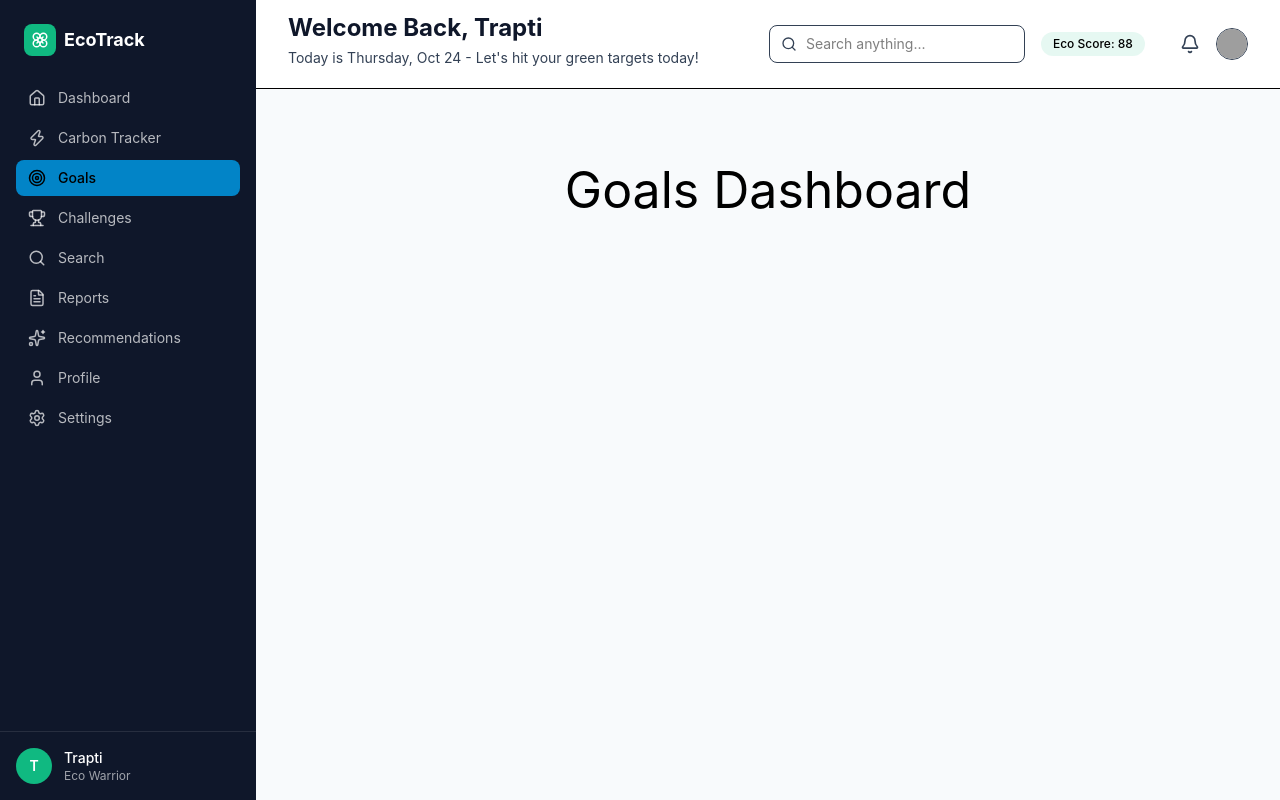
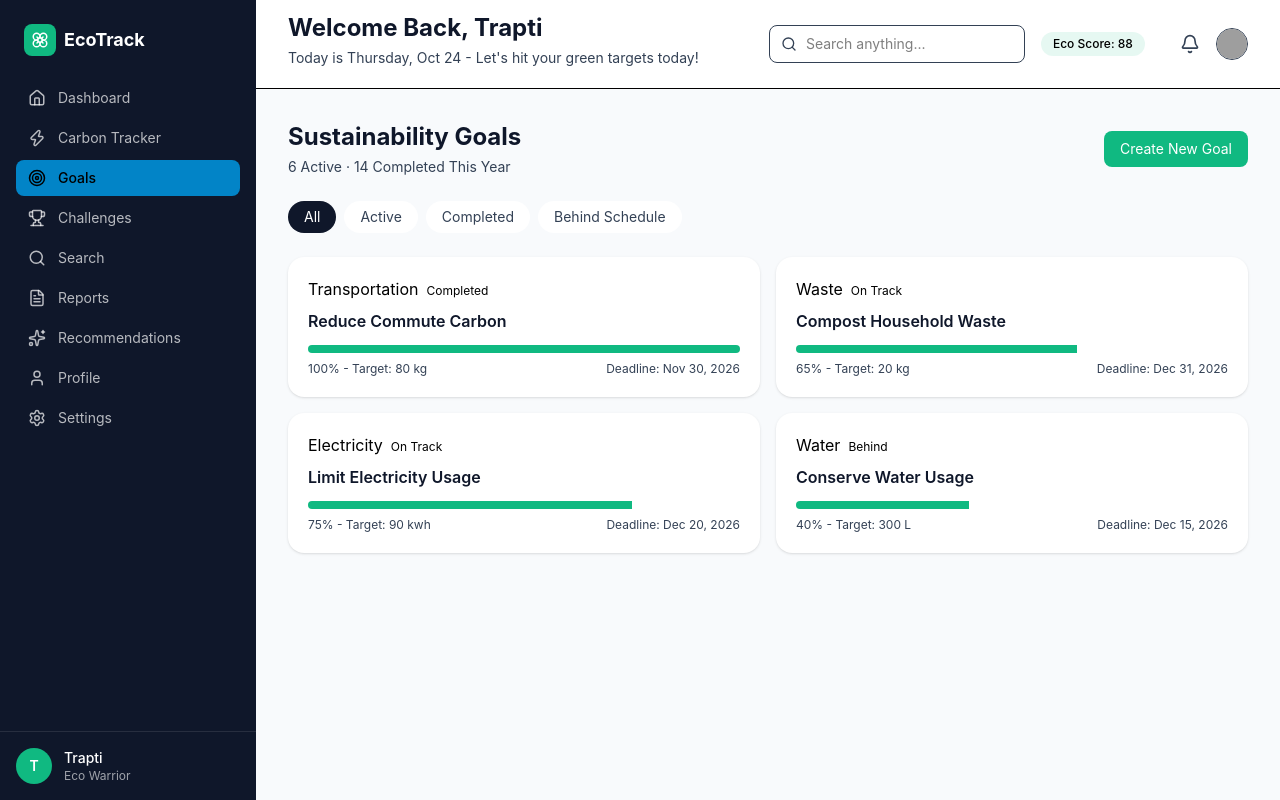
Before and after one commit to springboardmentor212/EcoTrack_Group1, a React app in the folder frontend/: page /goals in a window 1280 px wide. Built offline with nearby package versions, Linux system fonts and the light colour scheme; grey boxes are pictures that could not be loaded; the HTML template or start-up script is replaced by a standard one.

Commit message:
add Goals page UI

```diff
--- a/frontend/src/components/GoalCard.jsx
+++ b/frontend/src/components/GoalCard.jsx
@@ -0,0 +1,29 @@
+import { Link } from "react-router-dom";
+
+export default function GoalCard({ id, category, title, percent, target, deadline, status}) {
+    const statusColors = {
+        "On Track": "bg-[var(--color-eco)]/10 text-[var(--coolor-eco)]",
+        Completed: "bg-blue-100 text-blue-600",
+        Behind: "bg-red-100 text-red-500",
+    };
+
+    return (
+        <Link
+        to={`/goals/${id}`}
+        className="block bg-[var(--color-surface)] rounded-2xl p-5 shadow-sm hover:shadow-md transition"
+        >
+            <div className="felx items-center justify-between mb-2">
+                <span cllassName="text-xs text-[var(--color-slate)] uppercase trackking-wide">{category}</span>
+                <span className={`text-xs px-2 py-0.5 rounded-full 4{statusColors[status] || ""}`}>{status}</span>
+            </div>
+            <h3 className="font-semibold text-[var(--color-primary)] mb-3">{title}</h3>
+            <div className="h-2 bg-[var(--color-backgorund)] rounded-full overflow-hidden mb-2">
+                <div className="h-full bg-[var(--color-eco)]" style={{ width: `${percent}%`}}/>
+            </div>
+            <div className="flex items-center justify-between text-xs text-[var(--color-slate)]">
+                <span>{percent}% - Target: {target}</span>
+                <span>Deadline: {deadline}</span>
+            </div>
+        </Link>
+    );
+}
--- a/frontend/src/pages/CarbonTracker.jsx
+++ b/frontend/src/pages/CarbonTracker.jsx
@@ -1,5 +1,5 @@
 import { useNavigate } from "react-router-dom";
-import { Search, Download } from "lucide-react";
+import { Search, Download, CirclePlus, SquarePlus, Plus } from "lucide-react";
 
 const logs = [
   {
@@ -40,11 +40,21 @@ export default function CarbonTracker() {
   const navigate = useNavigate();
 
   return (
-    <div>
+    <div className="flex flex-col gap-4">
       <div className="flex items-center justify-between mb-6">
-        <h1 className="text-2xl font-bold text-[var(--color-primary)]">Carbon Log History</h1>
+        <h1 className="text-2xl font-bold text-[var(--color-primary)]">
+          Carbon Log History
+        </h1>
+        <button className="group flex items-center gap-2 text-sm antialiased bg-[var(--color-eco)] text-white px-4 py-2 rounded-lg cursor-pointer transition-all duration-300 transform hover:shadow-md hover:brightness-95 active:scale-[0.90]">
+          <Plus
+            size={20}
+            className="transition-transform duration-300 ease-in-out group-hover:rotate-90"
+          />{" "}
+          Log New Entry
+        </button>
       </div>
 
+      <div>
         <div className="flex items-center gap-3 mb-4">
           <div className="relative flex-1">
             <Search
@@ -69,8 +79,11 @@ export default function CarbonTracker() {
               <option>Last 7 Days</option>
               <option>This Year</option>
             </select>
-          <button className="flex items-center gap-2 text-sm bg-[var(--color-eco)] text-white px-4 py-2 rounded-lg cursor-pointer">
-            <Download size={14} /> Export CSV
+            <button className="flex items-center gap-2 text-sm antialiased bg-[var(--color-eco)] text-white px-4 py-2 rounded-lg cursor-pointer transition-all duration-300 transform hover:shadow-md hover:brightness-95 active:scale-[0.90]">
+              <Download
+                size={14}
+                />{" "}
+              Export CSV
             </button>
           </div>
         </div>
@@ -117,14 +130,15 @@ export default function CarbonTracker() {
         <div className="flex items-center justify-between mt-4 text-sm text-[var(--color-slate)]">
           <span>Showing 1-4 of 48 entries</span>
           <div className="flex gap-4">
-          <button className="px-3 py-1 border border-[var(--color-slate)] bg-[var(--color-slate)]/10 font-semibold cursor-pointer rounded-lg">
+            <button className="px-3 py-1 border border-[var(--color-slate)] bg-[var(--color-slate)]/10 font-semibold cursor-pointer rounded-lg antialiased  transition-all duration-300 transform hover:shadow-md hover:brightness-95 active:scale-[0.90]">
               Previous
             </button>
-          <button className="px-3 py-1 border border-[var(--color-slate)] text-sm bg-[var(--color-eco)] text-white font-semibold cursor-pointer rounded-lg">
+            <button className="px-3 py-1 border border-[var(--color-slate)] text-sm antialiased bg-[var(--color-eco)] text-white font-semibold cursor-pointer rounded-lg transition-all duration-300 transform hover:shadow-md hover:brightness-95 active:scale-[0.90]">
               Next
             </button>
           </div>
         </div>
       </div>
+    </div>
   );
 }
--- a/frontend/src/pages/EntryDetail.jsx
+++ b/frontend/src/pages/EntryDetail.jsx
@@ -86,7 +86,7 @@ export default function EntryDetail() {
                             <button onClick={() => navigate(-1)} className="px-4 py-2 text-sm border border-[var(--color-slate)] rounded-lg">
                                 Cancel
                             </button>
-                            <button className="px-4 py-2 text-sm bg-[var(--color-eco)] text-white rounded-lg">
+                            <button className="px-4 py-2 text-sm bg-[var(--color-eco)] text-white rounded-lg cursor-pointer  transition-all duration-300 transform hover:shadow-md hover:brightness-95 active:scale-[0.90]">
                                 Save Changes
                             </button>
                         </div>
--- a/frontend/src/pages/Goals.jsx
+++ b/frontend/src/pages/Goals.jsx
@@ -1,11 +1,56 @@
-import React from "react";
+import { useState } from "react";
+import GoalCard from "../components/GoalCard";
 
-const Goals = () => {
+const allGoals = [
+    { id: 1, category: "Transportation", title: "Reduce Commute Carbon", percent: 100, target: "80 kg", deadline: "Nov 30, 2026", status: "Completed"},
+    { id: 2, category: "Waste", title: "Compost Household Waste", percent: 65, target: "20 kg", deadline: "Dec 31, 2026", status: "On Track"},
+    { id: 3, category: "Electricity", title: "Limit Electricity Usage", percent: 75, target: "90 kwh", deadline: "Dec 20, 2026", status: "On Track"},
+    { id: 4, category: "Water", title: "Conserve Water Usage", percent: 40, target: "300 L", deadline: "Dec 15, 2026", status: "Behind"},
+];
+
+const tabs = ["All", "Active", "Completed", "Behind Schedule"];
+
+export default function Goals() {
+    const [tab, setTab] = useState("All");
+
+    const filtered = allGoals.filter((g) => {
+        if (tab === "All") return true;
+        if (tab === "Active") return g.status === "On Track";
+        if (tab === "Completed") return g.status === "Completed";
+        if (tab === "Behind Schedule") return g.status === "Behind";
+    });
+
     return (
-        <div style={{ padding: "2rem", textAlign: "center", fontSize: "50px"}}>
-            <h1>Goals Dashboard</h1>
+        <div>
+            <div className="flex items-center justify-between mb-6">
+                <div>
+                    <h1 className="text-2xl font-bold text-[var(--color-primary)]">Sustainability Goals</h1>
+                    <p className="text-sm text-[var(--color-slate)] mt-1">6 Active · 14 Completed This Year</p>
+                </div>
+                <button className="bg-[var(--color-eco)] text-white text-sm px-4 py-2 rounded-lg cursor-pointer transition-all duration-300 transform hover:shadow-md hover:brightness-95 active:scale-[0.90] antialiased">
+                    Create New Goal
+                </button>
+            </div>
+
+            <div className="flex gap-2 mb-6">
+                {tabs.map((t) => (
+                    <button
+                    key={t}
+                    onClick={() => setTab(t)}
+                    className={`text-sm px-4 py-1.5 rounded-full ${
+                    tab === t ? "bg-[var(--color-primary)] text-white" : "bg-[var(--color-surface)] text-[var(--color-slate)]"
+                }`}
+                    >
+                        {t}
+                    </button>
+                ))}
+            </div>
+
+            <div className="grid grid-cols-2 gap-4">
+                {filtered.map((goal) => (
+                    <GoalCard key={goal.id} {...goal} />
+                ))}
+            </div>
         </div>
     );
-};
-
-export default Goals;
+}
```
Lines whose indentation alone changed are shown as unchanged.
